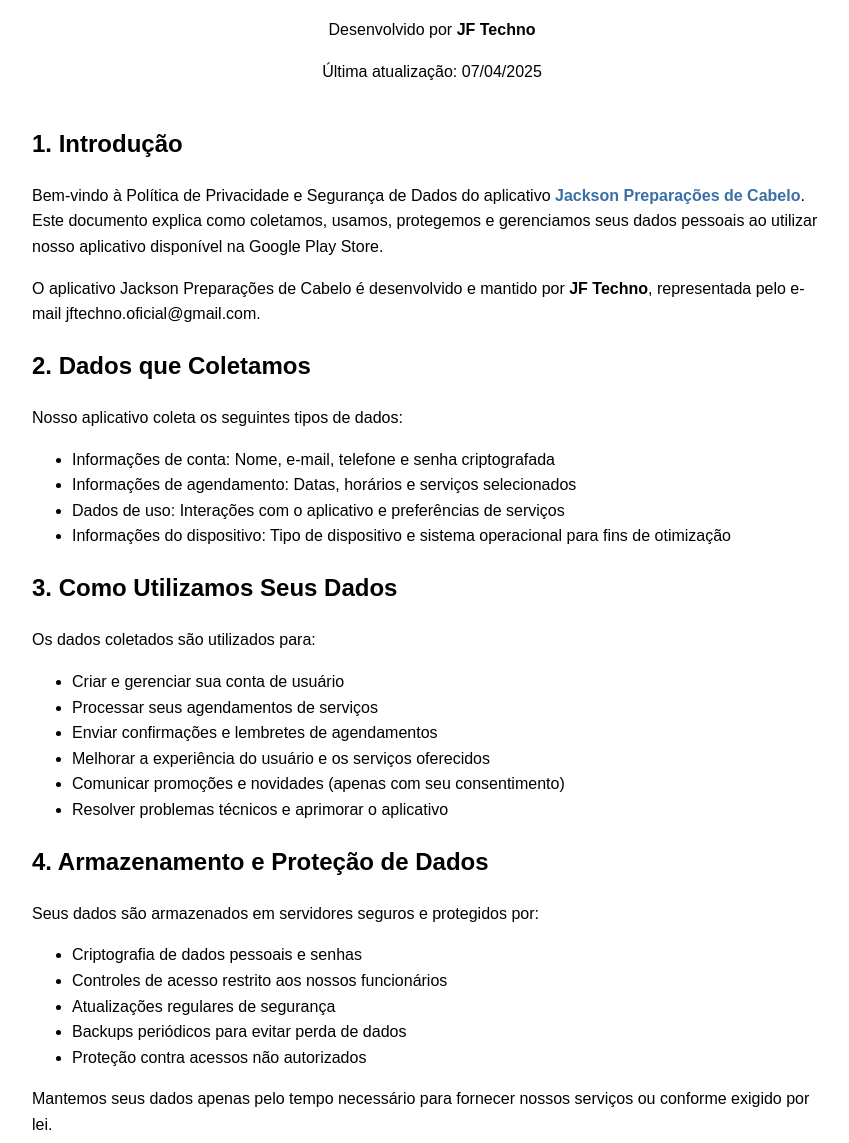
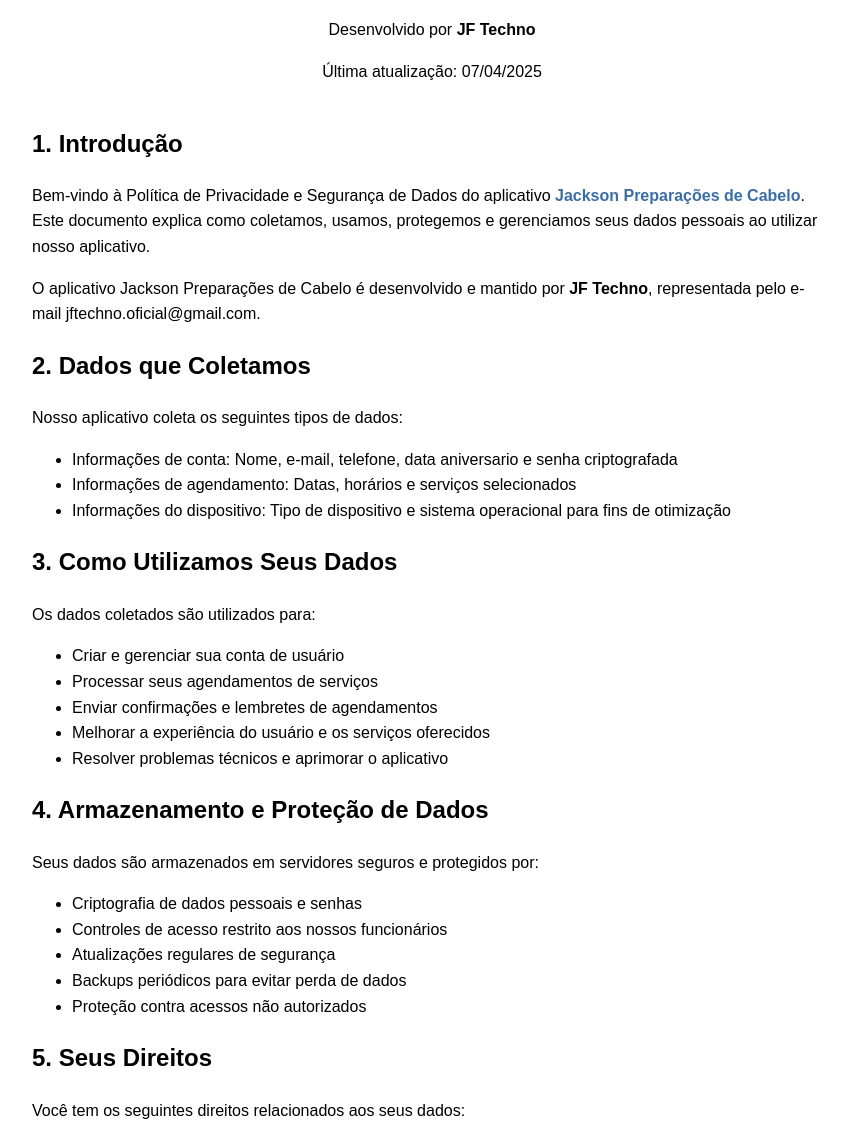
Before and after one commit to jeffersonw2020/jacksonpreparacoescabelo, a plain HTML site: page help.html in a window 1280 px wide. Shown: the part 155-1298 px from the top of the page, without its empty margins (208-1057 px from the left). Drawn offline with Linux system fonts and the light colour scheme.

Commit message:
Update help.html

```diff
--- a/help.html
+++ b/help.html
@@ -55,7 +55,7 @@
       <p>
         Bem-vindo à Política de Privacidade e Segurança de Dados do aplicativo <span class="app-name">Jackson Preparações de Cabelo</span>.
         Este documento explica como coletamos, usamos, protegemos e gerenciamos seus dados pessoais ao utilizar
-        nosso aplicativo disponível na Google Play Store.
+        nosso aplicativo.
       </p>
       <p>
         O aplicativo Jackson Preparações de Cabelo é desenvolvido e mantido por <span class="developer">JF Techno</span>,
@@ -67,9 +67,8 @@
       <h2>2. Dados que Coletamos</h2>
       <p>Nosso aplicativo coleta os seguintes tipos de dados:</p>
       <ul>
-        <li>Informações de conta: Nome, e-mail, telefone e senha criptografada</li>
+        <li>Informações de conta: Nome, e-mail, telefone, data aniversario e senha criptografada</li>
         <li>Informações de agendamento: Datas, horários e serviços selecionados</li>
-        <li>Dados de uso: Interações com o aplicativo e preferências de serviços</li>
         <li>Informações do dispositivo: Tipo de dispositivo e sistema operacional para fins de otimização</li>
       </ul>
     </section>
@@ -82,7 +81,6 @@
         <li>Processar seus agendamentos de serviços</li>
         <li>Enviar confirmações e lembretes de agendamentos</li>
         <li>Melhorar a experiência do usuário e os serviços oferecidos</li>
-        <li>Comunicar promoções e novidades (apenas com seu consentimento)</li>
         <li>Resolver problemas técnicos e aprimorar o aplicativo</li>
       </ul>
     </section>
@@ -97,9 +95,6 @@
         <li>Backups periódicos para evitar perda de dados</li>
         <li>Proteção contra acessos não autorizados</li>
       </ul>
-      <p>
-        Mantemos seus dados apenas pelo tempo necessário para fornecer nossos serviços ou conforme exigido por lei.
-      </p>
     </section>
 
     <section>
@@ -109,7 +104,6 @@
         <li>Acessar todos os dados que temos sobre você</li>
         <li>Corrigir dados imprecisos ou incompletos</li>
         <li>Solicitar a exclusão de seus dados</li>
-        <li>Retirar seu consentimento a qualquer momento</li>
         <li>Solicitar uma cópia de seus dados em formato eletrônico</li>
       </ul>
     </section>
```
